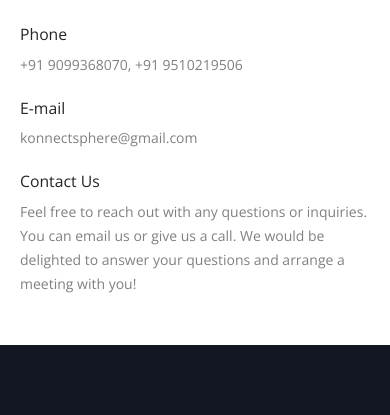
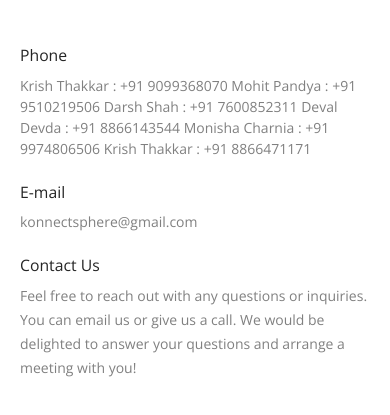
Before and after one commit to KonnectSphere/Coming-Soon, a plain HTML site: page index.html in a window 390 px wide. Shown: the part 1809-2224 px from the top of the page. Before the commit the page ends 2154 px from the top, so only its background shows below. Drawn offline with nearby package versions, Linux system fonts and the light colour scheme; a web font is replaced by a local one.

Commit message:
Update index.html
Add phone Number of All team

```diff
--- a/index.html
+++ b/index.html
@@ -122,7 +122,7 @@
 								href="https://www.instagram.com/konnect.sphere/" title="Instagram"><i
 									class="fa fa-instagram" aria-hidden="true" style="font-size: 50px;"></i></a></li>
 						<li><a class="fadeIn fast-child-4"
-								href="https://wa.me/9099368070" title="Instagram"><i
+								href="https://wa.me/9099368070" title="Whatsapp"><i
 									class="fa fa-whatsapp" aria-hidden="true" style="font-size: 50px;"></i></a></li>
 					</ul>
 				</div>
@@ -198,6 +198,7 @@
 
 					<div class="ksphere-single-full">
 						<div class="mrs-single-heading">
+							<br>
 							<h2>Get in touch</h2>
 						</div>
 						<div class="mrs-single-full">
@@ -205,7 +206,12 @@
 								<div class="ksphere-container">
 									<div class="single-contact-info">
 										<h4>Phone</h4>
-										<a href="tel:+91 909936870">+91 9099368070, +91 9510219506</a>
+										<a href="tel:+91 9099368070">Krish Thakkar : +91 9099368070</a>
+										<a href="tel:+91 9510219506">Mohit Pandya : +91 9510219506</a>
+										<a href="tel:+91 7600852311">Darsh Shah : +91 7600852311</a>
+										<a href="tel:+91 8866143544">Deval Devda : +91 8866143544</a>
+										<a href="tel:+91 9974806506">Monisha Charnia : +91 9974806506</a>
+										<a href="tel:+91 8866471171">Krish Thakkar : +91 8866471171</a>
 										<h4>E-mail</h4>
 										<a href="mailto:konnectsphere@gmail.com">konnectsphere@gmail.com</a>
 										<h4>Contact Us</h4>
```
